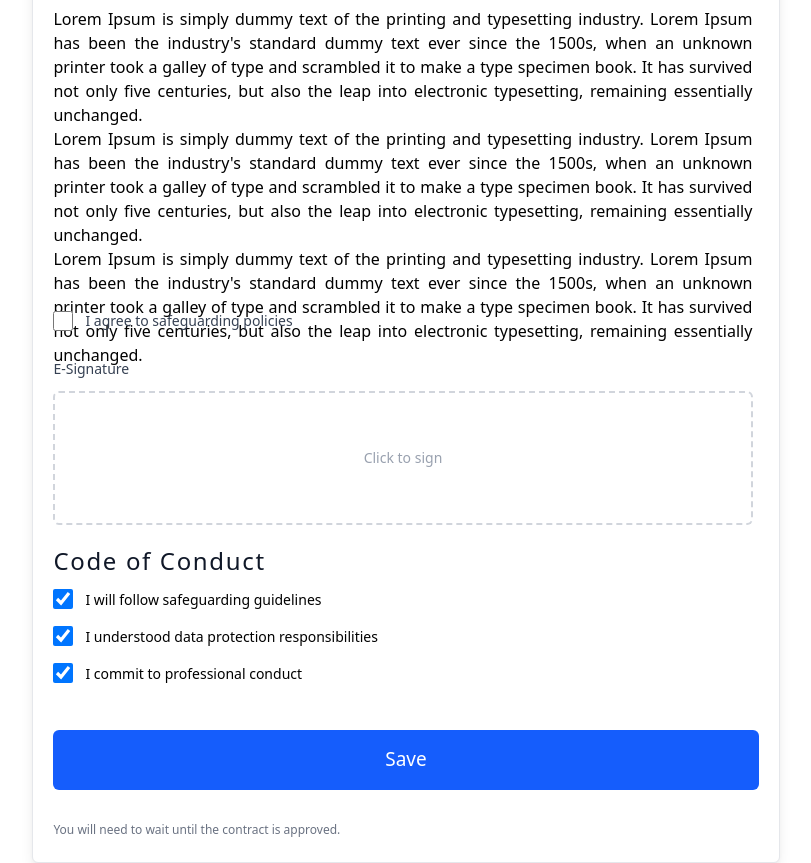
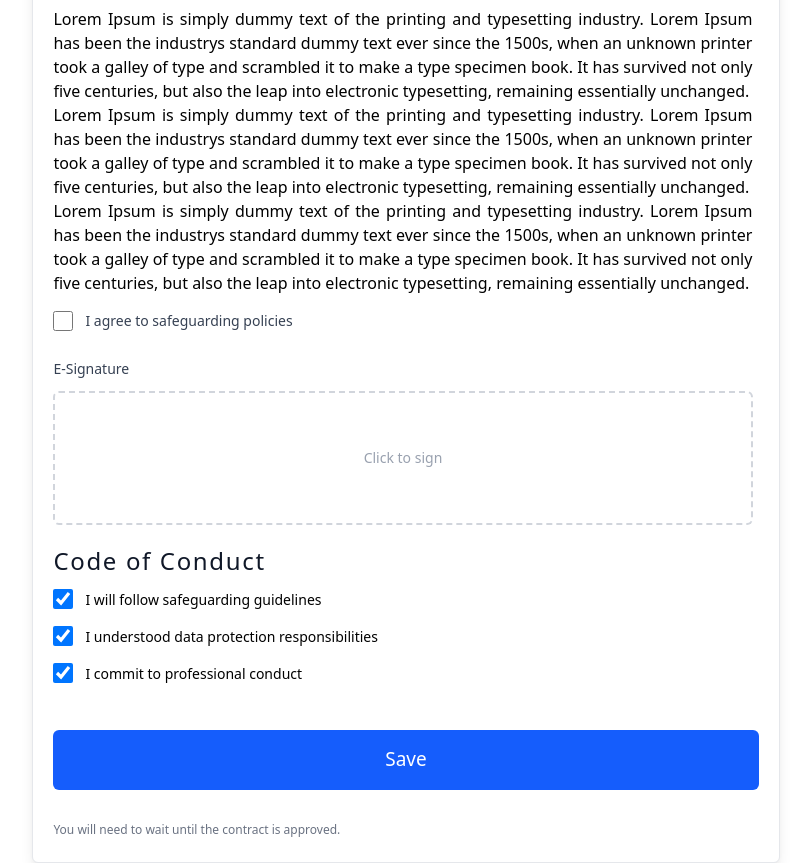
Before and after one commit to Kashif-CS6/elearningweb, a Next.js app: page /coach/digitalcontract in a window 1280 px wide. Shown: the whole page, without its empty margins (234-1045 px from the left). Built offline with nearby package versions, Linux system fonts and the light colour scheme.

Commit message:
pushing data

```diff
--- a/src/app/coach/digitalcontract/page.tsx
+++ b/src/app/coach/digitalcontract/page.tsx
@@ -12,7 +12,7 @@ const DigitalContract = () => {
           <div className="w-[699px] h-[288px] font-[400] pt-3 text-justify">
             <p>
               Lorem Ipsum is simply dummy text of the printing and typesetting
-              industry. Lorem Ipsum has been the industry's standard dummy text
+              industry. Lorem Ipsum has been the industrys standard dummy text
               ever since the 1500s, when an unknown printer took a galley of
               type and scrambled it to make a type specimen book. It has
               survived not only five centuries, but also the leap into
@@ -21,7 +21,7 @@ const DigitalContract = () => {
             <p>
               {" "}
               Lorem Ipsum is simply dummy text of the printing and typesetting
-              industry. Lorem Ipsum has been the industry's standard dummy text
+              industry. Lorem Ipsum has been the industrys standard dummy text
               ever since the 1500s, when an unknown printer took a galley of
               type and scrambled it to make a type specimen book. It has
               survived not only five centuries, but also the leap into
@@ -30,7 +30,7 @@ const DigitalContract = () => {
             <p>
               {" "}
               Lorem Ipsum is simply dummy text of the printing and typesetting
-              industry. Lorem Ipsum has been the industry's standard dummy text
+              industry. Lorem Ipsum has been the industrys standard dummy text
               ever since the 1500s, when an unknown printer took a galley of
               type and scrambled it to make a type specimen book. It has
               survived not only five centuries, but also the leap into
--- a/src/app/learner/chat/page.tsx
+++ b/src/app/learner/chat/page.tsx
@@ -17,29 +17,7 @@ import {
 } from "lucide-react";
 import Image from "next/image";
 import toast from "react-hot-toast";
-
-export const messages = [
-  {
-    id: "1",
-    question: "Who are you?",
-    answer: "",
-  },
-  {
-    id: "2",
-    question: "What do you wish for?",
-    answer: "",
-  },
-  {
-    id: "3",
-    question: "What's your problem?",
-    answer: "",
-  },
-  {
-    id: "4",
-    question: "What are your dreams?",
-    answer: "",
-  },
-];
+import messages from "../dashboard/message";
 
 const Chat = () => {
   const [openModal, setOpenModal] = useState<boolean>(false);
@@ -73,7 +51,7 @@ const Chat = () => {
     }
   };
 
-  const handleKeyPress = (e: any) => {
+  const handleKeyPress = (e: React.KeyboardEvent<HTMLInputElement>) => {
     if (e.key === "Enter" && !e.shiftKey) {
       e.preventDefault();
       handleSend();
--- a/src/app/learner/dashboard/message.ts
+++ b/src/app/learner/dashboard/message.ts
@@ -1,4 +1,4 @@
-export const messages = [
+ const messages = [
   {
     id: "1",
     question: "Who are you?",
@@ -20,3 +20,5 @@ export const messages = [
     answer: "",
   },
 ];
+
+export default messages
```
